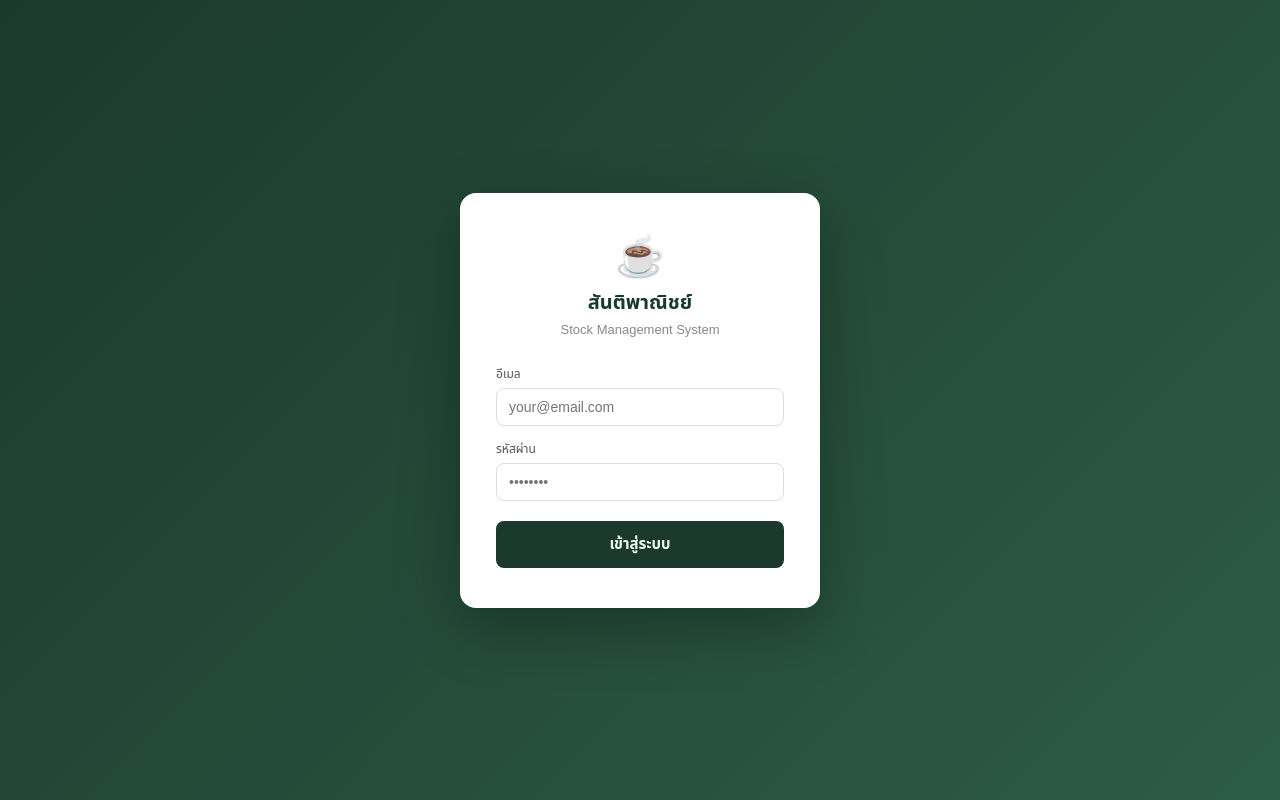
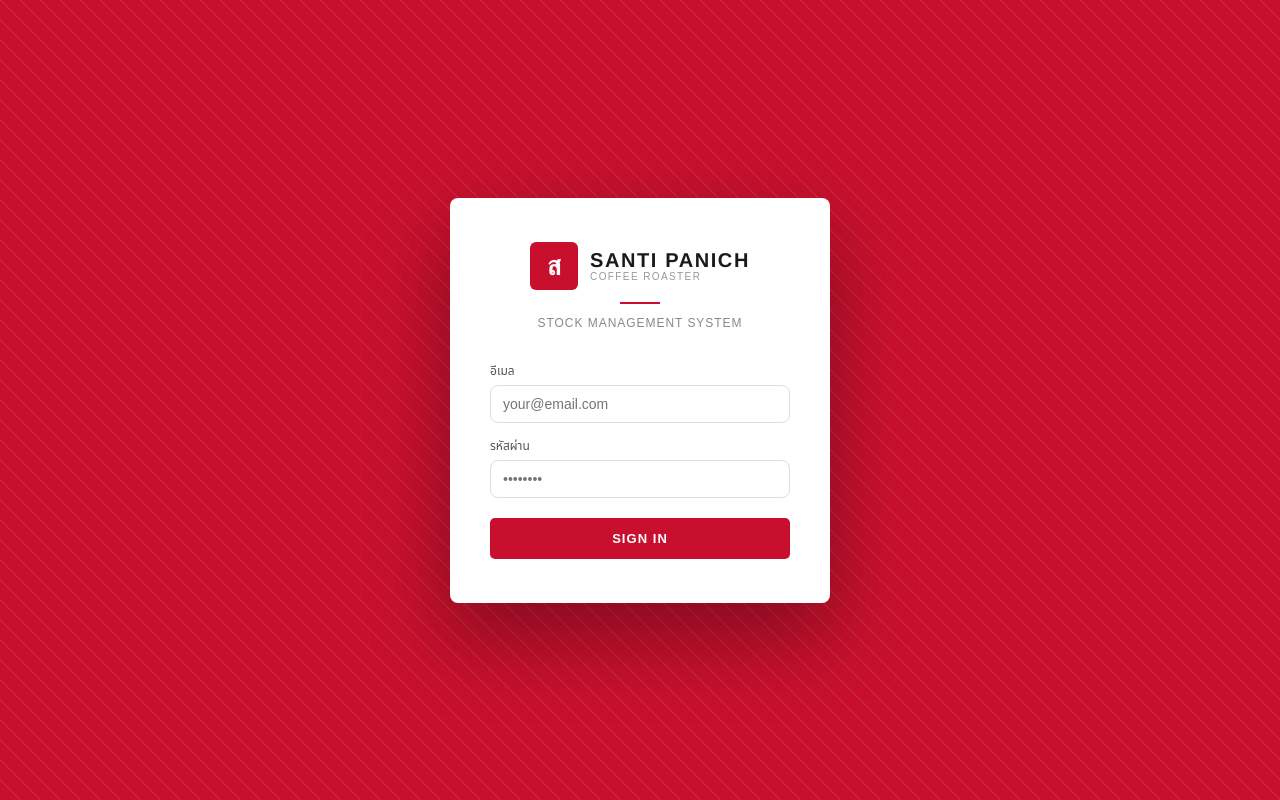
Before and after one commit to itssarasutthadol-collab/santi-stock, a React (Create React App) app in the folder santi-stock/: page / in a window 1280 px wide. Built offline with nearby package versions, Linux system fonts and the light colour scheme.

Commit message:
Update App.jsx

```diff
--- a/santi-stock/src/App.jsx
+++ b/santi-stock/src/App.jsx
@@ -29,55 +29,59 @@
 
 // ── Design tokens ────────────────────────────────────────
 const T = {
-  dark:'#1B3A2D', mid:'#2D5C45', light:'#EFF7F3',
+  // Santi Panich Brand Colors
+  dark:'#B01020',    // Primary Red (brand)
+  mid: '#C8102E',    // Brand Red
+  light:'#FFF5F5',   // Red tint bg
   gold:'#B8860B', goldLight:'#FDF6E3',
   green:'#16A34A', greenLight:'#DCFCE7',
-  red:'#DC2626', redLight:'#FEE2E2',
+  red:'#C8102E',   redLight:'#FEE2E2',
   amber:'#D97706', amberLight:'#FEF3C7',
-  blue:'#1D4ED8', blueLight:'#DBEAFE',
-  gray:'#6B7280', grayLight:'#F9FAFB',
+  blue:'#1D4ED8',  blueLight:'#DBEAFE',
+  gray:'#6B7280',  grayLight:'#F9FAFB',
   border:'#E5E7EB', borderDark:'#D1D5DB',
-  white:'#FFFFFF', bg:'#F8FAF9',
-  text:'#111827', textMuted:'#6B7280',
-  radius:8, radiusLg:12, radiusFull:9999,
+  white:'#FFFFFF',  bg:'#FAFAFA',
+  text:'#1A1A1A',   textMuted:'#6B7280',
+  radius:6, radiusLg:10, radiusFull:9999,
 };
 
 const S = {
-  wrap:{ maxWidth:1200,margin:'0 auto',padding:'0 12px 80px',fontFamily:"'Noto Sans Thai',Arial,sans-serif",fontSize:13,color:T.text,background:T.bg,minHeight:'100vh' },
-  hdr:{ background:`linear-gradient(135deg, ${T.dark} 0%, ${T.mid} 100%)`,color:'#EFF7F3',padding:'14px 20px',borderRadius:T.radiusLg,marginBottom:16,display:'flex',justifyContent:'space-between',alignItems:'center',boxShadow:'0 2px 8px rgba(27,58,45,0.3)' },
-  nav:{ display:'flex',gap:4,marginBottom:16,flexWrap:'wrap',padding:'6px',background:T.white,borderRadius:T.radiusLg,border:`1px solid ${T.border}`,boxShadow:'0 1px 3px rgba(0,0,0,0.06)' },
-  card:{ background:T.white,border:`1px solid ${T.border}`,borderRadius:T.radiusLg,padding:'1.1rem 1.3rem',marginBottom:12,boxShadow:'0 1px 3px rgba(0,0,0,0.06)' },
-  cardTitle:{ fontWeight:600,fontSize:14,color:T.dark,marginBottom:12,display:'flex',alignItems:'center',gap:6 },
+  wrap:{ maxWidth:1200,margin:'0 auto',padding:'0 12px 80px',fontFamily:"'Noto Sans Thai','Helvetica Neue',Arial,sans-serif",fontSize:13,color:T.text,background:T.bg,minHeight:'100vh' },
+  hdr:{ background:T.dark,color:'#FFFFFF',padding:'0 20px',borderRadius:0,marginBottom:0,display:'flex',justifyContent:'space-between',alignItems:'center',boxShadow:'0 2px 12px rgba(176,16,32,0.25)',height:56,position:'sticky',top:0,zIndex:100 },
+  nav:{ display:'flex',gap:2,marginBottom:16,marginTop:8,flexWrap:'wrap',padding:'4px',background:T.white,borderRadius:T.radius,border:`1px solid ${T.border}`,boxShadow:'0 1px 4px rgba(0,0,0,0.08)' },
+  card:{ background:T.white,border:`1px solid ${T.border}`,borderRadius:T.radius,padding:'1.1rem 1.3rem',marginBottom:12,boxShadow:'0 1px 4px rgba(0,0,0,0.06)' },
+  cardTitle:{ fontWeight:700,fontSize:12,color:'#1A1A1A',marginBottom:12,display:'flex',alignItems:'center',gap:8,textTransform:'uppercase',letterSpacing:'0.06em',borderLeft:'3px solid #C8102E',paddingLeft:8 },
   kgrid:{ display:'grid',gridTemplateColumns:'repeat(auto-fit,minmax(155px,1fr))',gap:10,marginBottom:14 },
-  inp:{ padding:'8px 11px',border:`1px solid ${T.borderDark}`,borderRadius:T.radius,fontSize:13,outline:'none',background:T.white,color:T.text,transition:'border-color 0.15s' },
+  inp:{ padding:'8px 11px',border:`1.5px solid ${T.borderDark}`,borderRadius:T.radius,fontSize:13,outline:'none',background:T.white,color:T.text,transition:'border-color 0.15s',fontFamily:'inherit' },
   tbl:{ width:'100%',borderCollapse:'separate',borderSpacing:0,fontSize:12 },
-  th:{ background:T.dark,color:'#EFF7F3',padding:'9px 10px',textAlign:'left',fontWeight:500,fontSize:11,letterSpacing:'0.03em' },
-  thFirst:{ borderRadius:'6px 0 0 0' }, thLast:{ borderRadius:'0 6px 0 0' },
+  th:{ background:'#C8102E',color:'#FFFFFF',padding:'9px 10px',textAlign:'left',fontWeight:700,fontSize:11,letterSpacing:'0.06em',textTransform:'uppercase' },
+  thFirst:{ borderRadius:'4px 0 0 0' }, thLast:{ borderRadius:'0 4px 0 0' },
   tow:{ overflowX:'auto',borderRadius:T.radius,border:`1px solid ${T.border}` },
   row:{ display:'flex',gap:8,alignItems:'center',flexWrap:'wrap' },
 };
 
 const btn=(v='dk',ex={})=>{
   const m={
-    dk:{ bg:T.dark,fg:'#EFF7F3',hov:'#243d30' },
+    dk:{ bg:'#1A1A1A',fg:'#FFFFFF',hov:'#333' },
     bl:{ bg:'#1A5276',fg:'#fff',hov:'#154360' },
-    gr:{ bg:T.green,fg:'#fff',hov:'#15803d' },
-    rd:{ bg:T.red,fg:'#fff',hov:'#b91c1c' },
+    gr:{ bg:'#16A34A',fg:'#fff',hov:'#15803d' },
+    rd:{ bg:T.red,fg:'#fff',hov:'#A00C1E' },
     gy:{ bg:'#E5E7EB',fg:'#374151',hov:'#D1D5DB' },
     am:{ bg:T.amber,fg:'#fff',hov:'#b45309' },
     gl:{ bg:T.gold,fg:'#fff',hov:'#a07218' },
-    out:{ bg:'transparent',fg:T.dark,hov:T.light,border:`1px solid ${T.dark}` },
+    brand:{ bg:T.dark,fg:'#fff',hov:T.mid },
+    out:{ bg:'transparent',fg:'#1A1A1A',hov:'#f5f5f5',border:'1px solid #1A1A1A' },
   };
   const s=m[v]||m.dk;
   return { padding:'8px 16px',background:s.bg,color:s.fg,border:s.border||'none',borderRadius:T.radius,fontWeight:500,cursor:'pointer',fontSize:13,fontFamily:'inherit',...ex };
 };
-const nbtn=a=>({ padding:'8px 16px',borderRadius:T.radius,border:'none',background:a?T.dark:'transparent',color:a?'#EFF7F3':T.textMuted,fontWeight:a?500:400,cursor:'pointer',fontSize:13,fontFamily:'inherit',transition:'all 0.15s' });
-const tdr=i=>({ padding:'8px 10px',borderBottom:`1px solid ${T.border}`,background:i%2===0?T.grayLight:T.white,fontSize:12 });
+const nbtn=a=>({ padding:'8px 14px',borderRadius:T.radius,border:'none',background:a?'#1A1A1A':'transparent',color:a?'#FFFFFF':T.textMuted,fontWeight:a?700:400,cursor:'pointer',fontSize:12,fontFamily:'inherit',transition:'all 0.15s',letterSpacing:a?'0.04em':'0' });
+const tdr=i=>({ padding:'8px 10px',borderBottom:`1px solid ${T.border}`,background:i%2===0?'#FAFAFA':'#FFFFFF',fontSize:12 });
 const bdg=t=>t==='out'
-  ?{ background:T.redLight,color:T.red,borderRadius:T.radiusFull,padding:'3px 10px',fontSize:11,fontWeight:500,display:'inline-block',whiteSpace:'nowrap' }
+  ?{ background:'#FEE2E2',color:'#C8102E',borderRadius:2,padding:'2px 8px',fontSize:10,fontWeight:700,display:'inline-block',whiteSpace:'nowrap',letterSpacing:'0.04em',textTransform:'uppercase' }
   :t==='low'
-  ?{ background:T.amberLight,color:T.amber,borderRadius:T.radiusFull,padding:'3px 10px',fontSize:11,fontWeight:500,display:'inline-block',whiteSpace:'nowrap' }
-  :{ background:T.greenLight,color:T.green,borderRadius:T.radiusFull,padding:'3px 10px',fontSize:11,fontWeight:500,display:'inline-block',whiteSpace:'nowrap' };
+  ?{ background:'#FEF3C7',color:'#B45309',borderRadius:2,padding:'2px 8px',fontSize:10,fontWeight:700,display:'inline-block',whiteSpace:'nowrap',letterSpacing:'0.04em',textTransform:'uppercase' }
+  :{ background:'#DCFCE7',color:'#15803D',borderRadius:2,padding:'2px 8px',fontSize:10,fontWeight:700,display:'inline-block',whiteSpace:'nowrap',letterSpacing:'0.04em',textTransform:'uppercase' };
 
 // ── KPI Card ──────────────────────────────────────────────
 function KPI({label,value,sub,color=T.dark,bg=T.grayLight,icon}){
@@ -1857,12 +1861,24 @@
   };
 
   return(
-    <div style={{minHeight:'100vh',display:'flex',alignItems:'center',justifyContent:'center',background:'linear-gradient(135deg,#1B3A2D 0%,#2D5C45 100%)'}}>
-      <div style={{background:'#fff',borderRadius:16,padding:'40px 36px',width:360,boxShadow:'0 20px 60px rgba(0,0,0,0.3)'}}>
-        <div style={{textAlign:'center',marginBottom:28}}>
-          <div style={{fontSize:40,marginBottom:8}}>☕</div>
-          <div style={{fontWeight:700,fontSize:20,color:'#1B3A2D'}}>สันติพาณิชย์</div>
-          <div style={{fontSize:13,color:'#888',marginTop:4}}>Stock Management System</div>
+    <div style={{minHeight:'100vh',display:'flex',alignItems:'center',justifyContent:'center',background:'#C8102E',position:'relative',overflow:'hidden'}}>
+      {/* BG pattern */}
+      <div style={{position:'absolute',inset:0,opacity:0.08,backgroundImage:'repeating-linear-gradient(45deg,#fff 0,#fff 1px,transparent 0,transparent 50%)',backgroundSize:'20px 20px'}}/>
+      <div style={{background:'#fff',borderRadius:8,padding:'44px 40px',width:380,boxShadow:'0 32px 80px rgba(0,0,0,0.35)',position:'relative',zIndex:1}}>
+        <div style={{textAlign:'center',marginBottom:32}}>
+          <div style={{display:'flex',alignItems:'center',justifyContent:'center',gap:12,marginBottom:12}}>
+            <div style={{width:48,height:48,background:'#C8102E',borderRadius:6,display:'flex',alignItems:'center',justifyContent:'center'}}>
+              <svg viewBox="0 0 100 100" style={{width:36,height:36}}>
+                <text x="50" y="74" textAnchor="middle" fontSize="74" fontFamily="serif" fill="#FFFFFF" fontWeight="bold">ส</text>
+              </svg>
+            </div>
+            <div style={{textAlign:'left'}}>
+              <div style={{fontWeight:900,fontSize:20,color:'#1A1A1A',letterSpacing:'0.08em',lineHeight:1.1,fontFamily:"'Helvetica Neue',Arial,sans-serif"}}>SANTI PANICH</div>
+              <div style={{fontSize:10,color:'#999',letterSpacing:'0.14em',fontWeight:500}}>COFFEE ROASTER</div>
+            </div>
+          </div>
+          <div style={{width:40,height:2,background:'#C8102E',margin:'0 auto 12px'}}/>
+          <div style={{fontSize:12,color:'#888',letterSpacing:'0.08em',fontWeight:500}}>STOCK MANAGEMENT SYSTEM</div>
         </div>
         <form onSubmit={doLogin}>
           <div style={{marginBottom:14}}>
@@ -1876,8 +1892,8 @@
               placeholder="••••••••" value={pass} onChange={e=>setPass(e.target.value)}/>
           </div>
           {error&&<div style={{background:'#FEE2E2',color:'#DC2626',padding:'9px 12px',borderRadius:7,fontSize:12,marginBottom:14,fontWeight:500}}>{error}</div>}
-          <button type="submit" disabled={loading} style={{width:'100%',padding:'12px 0',background:'#1B3A2D',color:'#EFF7F3',border:'none',borderRadius:8,fontSize:15,fontWeight:600,cursor:'pointer'}}>
-            {loading?'กำลังเข้าสู่ระบบ...':'เข้าสู่ระบบ'}
+          <button type="submit" disabled={loading} style={{width:'100%',padding:'13px 0',background:'#C8102E',color:'#FFFFFF',border:'none',borderRadius:5,fontSize:13,fontWeight:700,cursor:'pointer',letterSpacing:'0.08em',fontFamily:'inherit',transition:'background 0.2s'}}>
+            {loading?'กำลังเข้าสู่ระบบ...':'SIGN IN'}
           </button>
         </form>
       </div>
@@ -3725,17 +3741,28 @@
   },[profile,permissions]);
 
   if(authLoading) return(
-    <div style={{minHeight:'100vh',display:'flex',alignItems:'center',justifyContent:'center',background:'linear-gradient(135deg,#1B3A2D,#2D5C45)',flexDirection:'column',gap:12,color:'#EFF7F3',fontFamily:"Arial,sans-serif"}}>
-      <div style={{fontSize:48}}>☕</div>
-      <div style={{fontSize:14}}>กำลังโหลด...</div>
+    <div style={{minHeight:'100vh',display:'flex',alignItems:'center',justifyContent:'center',background:'#C8102E',flexDirection:'column',gap:16,fontFamily:"Arial,sans-serif"}}>
+      <div style={{width:56,height:56,background:'#FFFFFF',borderRadius:8,display:'flex',alignItems:'center',justifyContent:'center'}}>
+        <svg viewBox="0 0 100 100" style={{width:44,height:44}}>
+          <text x="50" y="74" textAnchor="middle" fontSize="74" fontFamily="serif" fill="#C8102E" fontWeight="bold">ส</text>
+        </svg>
+      </div>
+      <div style={{color:'#FFFFFF',fontSize:12,letterSpacing:'0.12em',fontWeight:600}}>SANTI PANICH</div>
+      <div style={{color:'rgba(255,255,255,0.7)',fontSize:11,letterSpacing:'0.06em'}}>กำลังโหลด...</div>
     </div>
   );
 
   if(!user||!profile) return <LoginPage onLogin={(u,p)=>{setUser(u);setProfile(p);}}/>;
 
   if(loading) return(
-    <div style={{minHeight:'100vh',display:'flex',alignItems:'center',justifyContent:'center',flexDirection:'column',gap:12,color:T.textMuted,fontFamily:"Arial,sans-serif"}}>
-      <div style={{fontSize:40}}>☕</div><div>กำลังโหลดข้อมูล...</div>
+    <div style={{minHeight:'100vh',display:'flex',alignItems:'center',justifyContent:'center',flexDirection:'column',gap:16,fontFamily:"Arial,sans-serif",background:'#fafafa'}}>
+      <div style={{width:48,height:48,background:'#C8102E',borderRadius:6,display:'flex',alignItems:'center',justifyContent:'center'}}>
+        <svg viewBox="0 0 100 100" style={{width:36,height:36}}>
+          <text x="50" y="74" textAnchor="middle" fontSize="74" fontFamily="serif" fill="#FFFFFF" fontWeight="bold">ส</text>
+        </svg>
+      </div>
+      <div style={{color:'#1A1A1A',fontSize:12,letterSpacing:'0.1em',fontWeight:700}}>SANTI PANICH</div>
+      <div style={{color:'#888',fontSize:11}}>กำลังโหลดข้อมูล...</div>
     </div>
   );
   if(error) return <div style={{padding:40,color:T.red,fontFamily:"Arial,sans-serif"}}>❌ {error}</div>;
@@ -3743,7 +3770,29 @@
   return(
     <div style={{background:T.bg,minHeight:'100vh'}}>
       <div style={S.wrap}>
-        {/* Header */}
+        {/* Header — Santi Panich Brand */}
+        <div style={S.hdr}>
+          <div style={{display:'flex',alignItems:'center',gap:12}}>
+            <div style={{display:'flex',alignItems:'center',gap:10}}>
+              <div style={{width:36,height:36,background:'#FFFFFF',borderRadius:4,display:'flex',alignItems:'center',justifyContent:'center',flexShrink:0}}>
+                <svg viewBox="0 0 100 100" style={{width:28,height:28}}>
+                  <text x="50" y="74" textAnchor="middle" fontSize="74" fontFamily="serif" fill="#C8102E" fontWeight="bold">ส</text>
+                </svg>
+              </div>
+              <div>
+                <div style={{fontWeight:800,fontSize:14,letterSpacing:'0.1em',color:'#FFFFFF',fontFamily:"'Helvetica Neue',Arial,sans-serif",lineHeight:1.1}}>SANTI PANICH</div>
+                <div style={{fontSize:9,color:'rgba(255,255,255,0.65)',letterSpacing:'0.14em',fontWeight:500,marginTop:1}}>COFFEE ROASTER · STOCK</div>
+              </div>
+            </div>
+          </div>
+          <div style={{display:'flex',alignItems:'center',gap:12}}>
+            <div style={{textAlign:'right'}}>
+              <div style={{fontSize:11,color:'rgba(255,255,255,0.95)',fontWeight:600}}>{{'admin':'👑 Admin','manager':'📊 Manager','sales':'💰 Sales','warehouse':'📦 Warehouse','production':'🏭 Production','accounting':'🧾 Accounting','viewer':'👁️ Viewer'}[profile.role]||profile.role}</div>
+              <div style={{fontSize:10,color:'rgba(255,255,255,0.55)'}}>{profile.full_name||profile.email} · {PR.length} SKU</div>
+            </div>
+            <button onClick={logout} style={{padding:'6px 14px',background:'rgba(255,255,255,0.12)',color:'#FFFFFF',border:'1px solid rgba(255,255,255,0.25)',borderRadius:4,cursor:'pointer',fontSize:11,fontWeight:700,letterSpacing:'0.06em',fontFamily:'inherit'}}>LOGOUT</button>
+          </div>
+        </div>{/* Header */}
         <div style={S.hdr}>
           <div>
             <div style={{fontWeight:700,fontSize:16,letterSpacing:'0.02em'}}>☕ สันติพาณิชย์ Stock</div>
```
